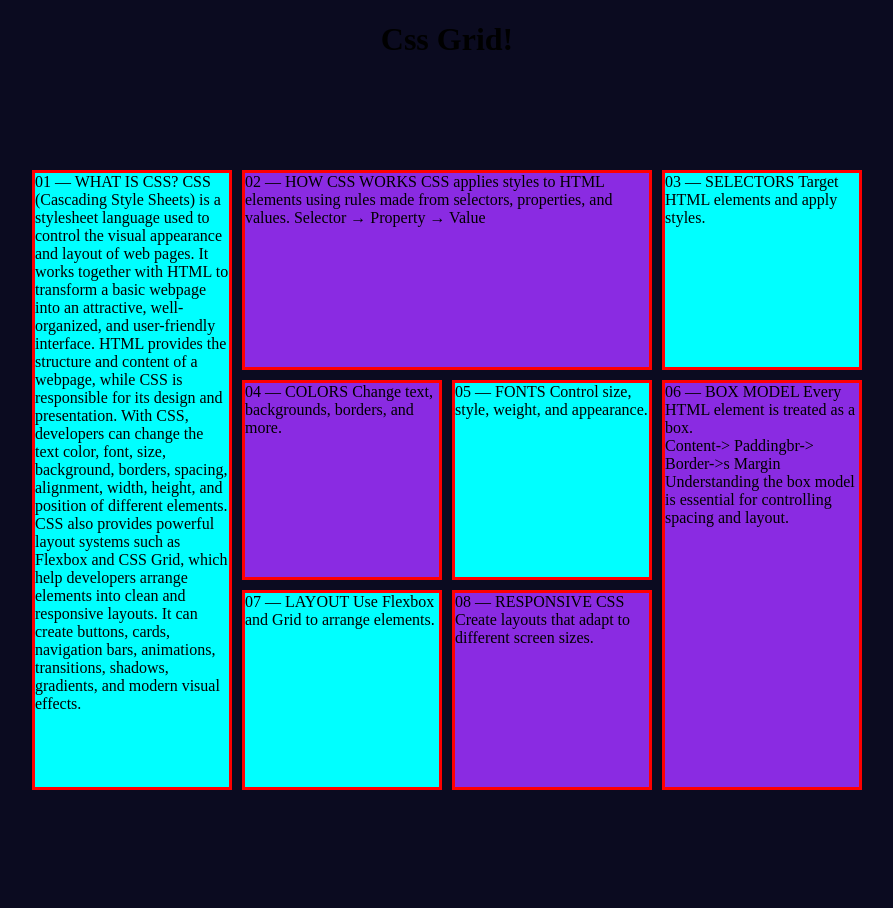
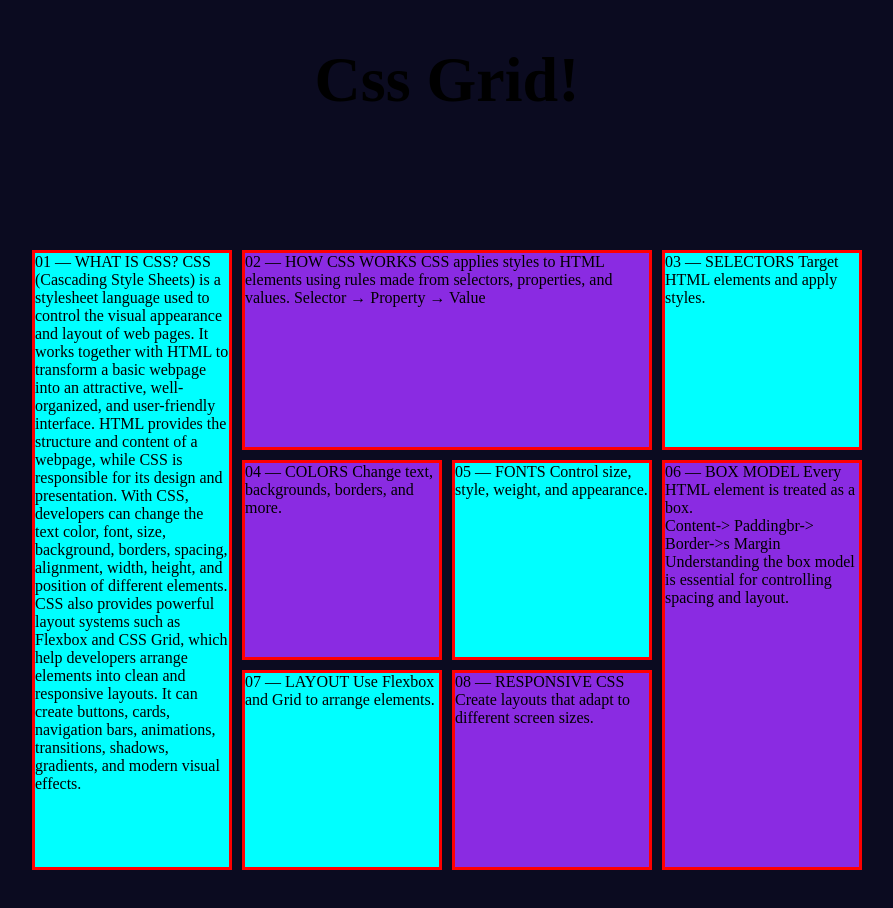
Before and after one commit to mohammadarhumsiddiqui-netizen/Grid, a plain HTML site: page index.html in a window 1280 px wide. Shown: the whole page, without its empty margins (193-1086 px from the left). Drawn offline with Linux system fonts and the light colour scheme.

Commit message:
Refactor CSS styles for layout and elements
Added styles for anchor tags, body, container, and boxes. Fixed formatting for the head class.

```diff
--- a/index.css
+++ b/index.css
@@ -49,3 +49,6 @@ body {
 .box:nth-child(8) {
     grid-area: box8;
 }
+.head {
+    font color: red;
+    font-size: 4rem;
```
